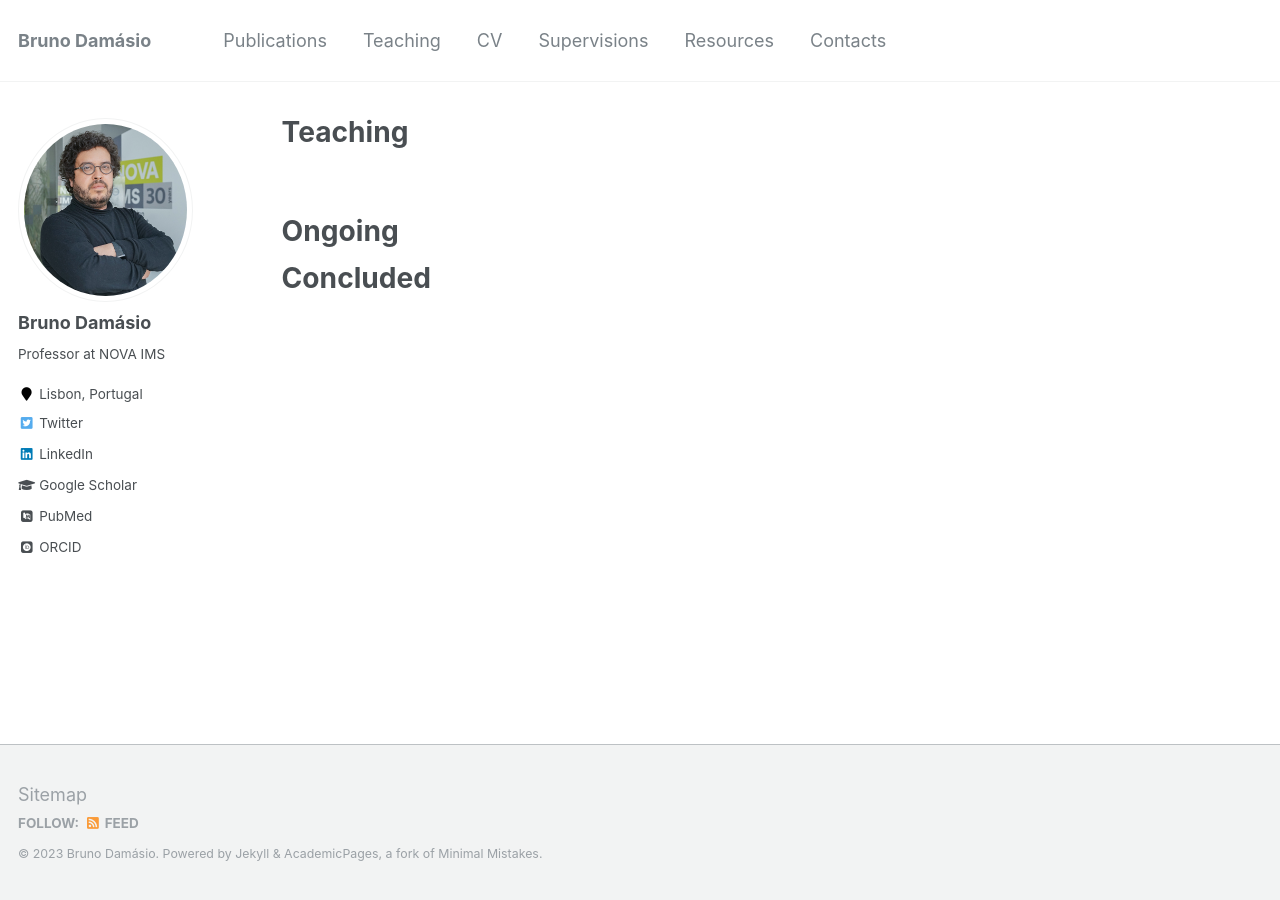
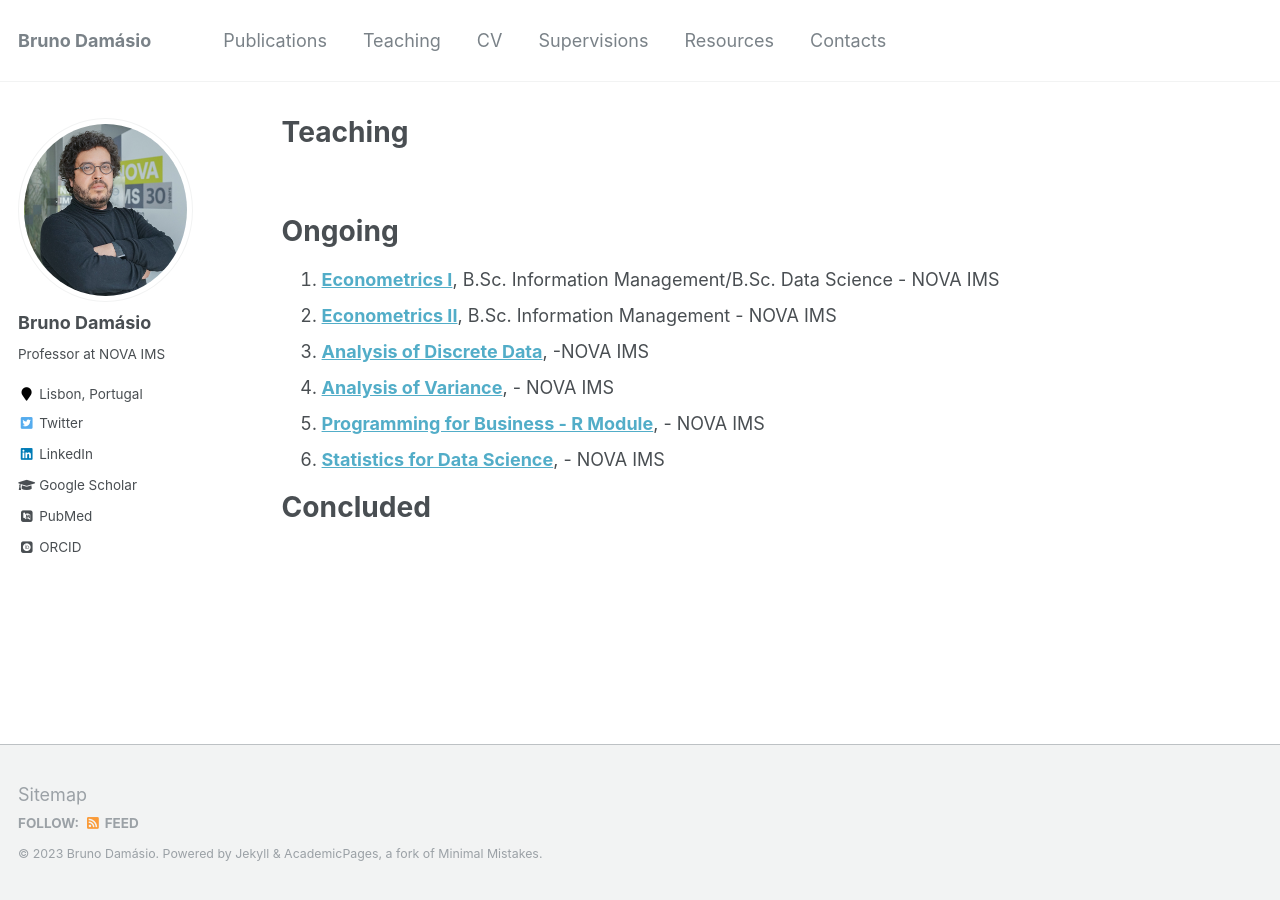
Before and after one commit to damasiob/damasiob.github.io, a Jekyll site: the page built from _pages/teaching_all.md, in a window 1280 px wide. Built offline with Jekyll 4.4.1, drawn with Linux system fonts in a browser that asks for light colours; some web fonts are replaced.

Commit message:
Update teaching_all.md

```diff
--- a/_pages/teaching_all.md
+++ b/_pages/teaching_all.md
@@ -14,5 +14,13 @@ redirect_from:
 Ongoing
 ======
 
+
+1. [**Econometrics I**](https://damasiob.github.io/ongoing_courses/2019-econometrics-i), B.Sc. Information Management/B.Sc. Data Science - NOVA IMS
+2. [**Econometrics II**](https://damasiob.github.io/ongoing_courses/2019-econometrics-ii), B.Sc. Information Management - NOVA IMS
+3. [**Analysis of Discrete Data**](https://damasiob.github.io/ongoing_courses/2019-Analysis-of-discrete-data), -NOVA IMS
+4. [**Analysis of Variance**](https://damasiob.github.io/ongoing_courses/2019-Analysis-of-Variance), - NOVA IMS
+5. [**Programming for Business - R Module**](https://damasiob.github.io/ongoing_courses/2019-prog-business), - NOVA IMS
+6. [**Statistics for Data Science**](https://damasiob.github.io/ongoing_courses/2019-Statistics-Data-Science), - NOVA IMS
+
 Concluded
 ======
```
